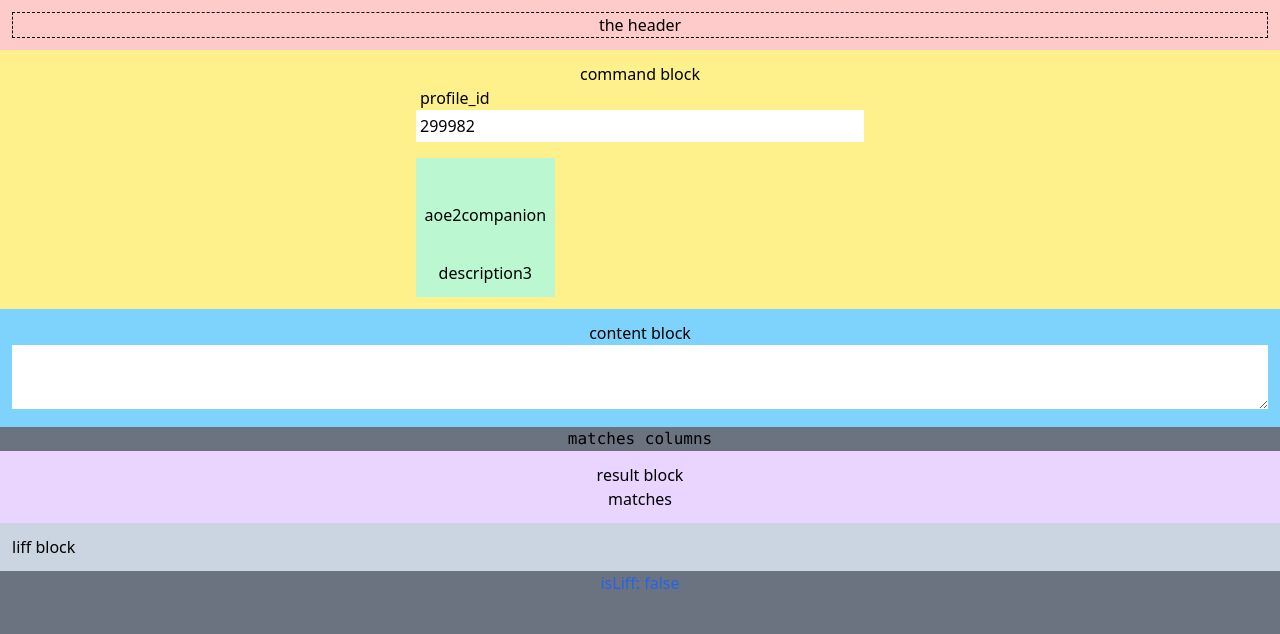
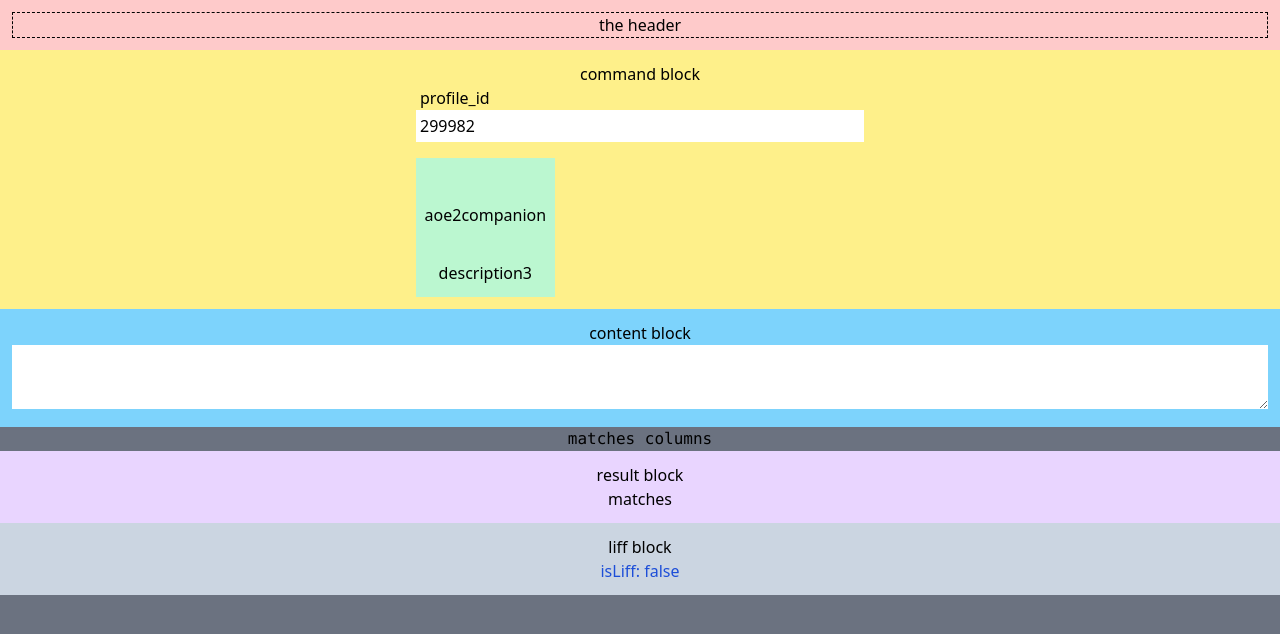
Before and after one commit to noracami/vue-find-match-result, a Vue app: page / in a window 1280 px wide. Shown: the top 634 px of the page. Built offline with nearby package versions, Linux system fonts and the light colour scheme.

Commit message:
🎨 adjust color

```diff
--- a/src/App.vue
+++ b/src/App.vue
@@ -282,11 +282,11 @@ onMounted(() => {
         </div>
       </div>
     </section>
-    <section>
-      <div class="bg-slate-300 p-3">
+    <section class="bg-slate-300 p-3 text-center">
+      <div class="">
         <p>liff block</p>
       </div>
-      <div class="text-center text-blue-600">
+      <div class="text-blue-700">
         <p>isLiff: {{ isLiff }}</p>
       </div>
     </section>
```
